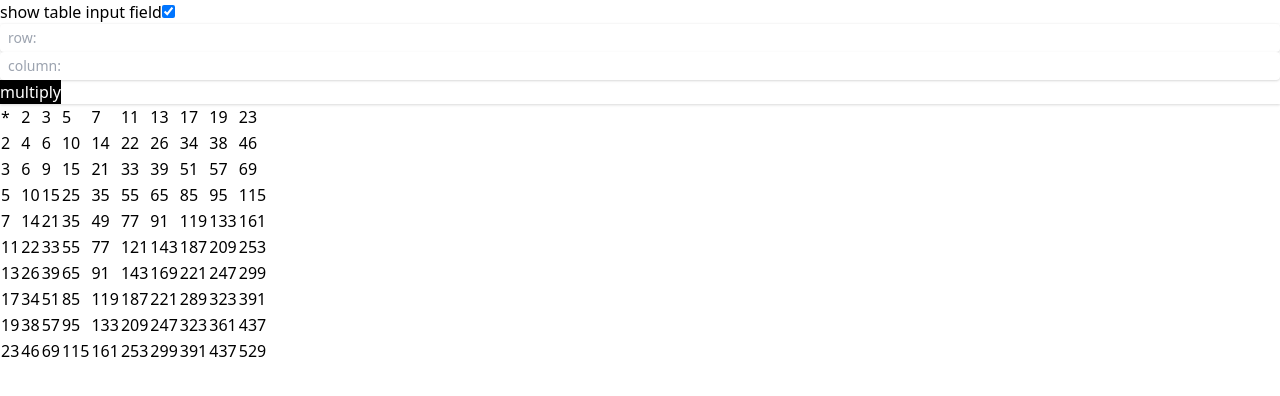
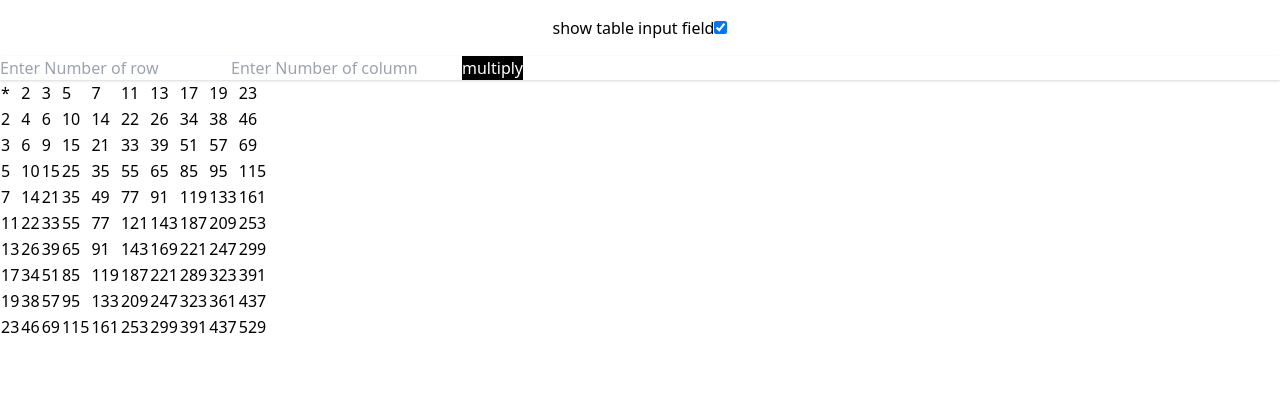
Before and after one commit to kromate/lixy-code-test, a Nuxt app: page / in a window 1280 px wide. Shown: the top 396 px of the page. Built offline with nearby package versions, Linux system fonts and the light colour scheme.

Commit message:
uodated style

```diff
--- a/pages/index.vue
+++ b/pages/index.vue
@@ -1,6 +1,6 @@
 <template>
 <div class="w-full flex flex-col justify-center">
-  <div class="switch flex items-center">
+  <div class="switch flex items-center justify-center my-4">
     <p v-if="show">show table input field</p>
     <p v-else>Do not show table input field</p>
       <div class="switch-container">
@@ -9,11 +9,11 @@
       </div>
   </div>
   <div v-if="show" class="shadow">
-  <input id="y" v-model="row" type="number" placeholder="row: "
-  class="relative outline-none rounded py-1 px-2 w-full bg-white shadow text-sm text-gray-700 placeholder-gray-400 focus:outline-none focus:shadow-outline"
+  <input id="y" v-model="row" type="number" placeholder="Enter Number of row"
+  class="form__input"
   />
-  <input id="x" v-model="column" type="number" placeholder="column: "
-  class="relative outline-none rounded py-1 px-2 w-full bg-white shadow text-sm text-gray-700 placeholder-gray-400 focus:outline-none focus:shadow-outline"
+  <input id="x" v-model="column" type="number" placeholder="Enter Number of column"
+  class="form__input"
   />
   <button class="bg-black text-white"  @click="create(row, column)">multiply</button>
 
--- a/static/main.css
+++ b/static/main.css
@@ -1,3 +1,14 @@
+:root {
+    --primary-light: #8abdff;
+    --primary: #6d5dfc;
+    --primary-dark: #5b0eeb;
+    --white: #FFFFFF;
+    --greyLight-1: #E4EBF5;
+    --greyLight-2: #c8d0e7;
+    --greyLight-3: #bec8e4;
+    --greyDark: #9baacf;
+  }
+
 html,
 body {
   font-size: 16px;
@@ -18,7 +29,7 @@ body {
 }
 ::-webkit-scrollbar-thumb {
   background-color: rgba(108, 121, 119, 0.44);
-  border: 2px solid #fff;
+  border: 2px solid var(--white);
   border-radius: 1rem;
 }
 
@@ -88,8 +99,6 @@ table.neumorphic td:hover::after {
 
 }
 
-
-/*  SWITCH  */
 .switch {
     grid-column: 1/2;
     display: grid;
@@ -102,14 +111,14 @@ table.neumorphic td:hover::after {
     display: none;
   }
   .switch-container {
-  width: 6rem;
+    width: 4rem;
   }
   .switch-container label {
     display: flex;
     align-items: center;
     width: 100%;
-  height: 3rem;
-  box-shadow: 0.3rem 0.3rem 0.6rem #c8d0e7, -0.2rem -0.2rem 0.5rem #FFFFFF;
+    height: 2rem;
+    box-shadow: 0.3rem 0.3rem 0.6rem var(--greyLight-2), -0.2rem -0.2rem 0.5rem var(--white);
     background: rgba(255, 255, 255, 0);
     position: relative;
     cursor: pointer;
@@ -119,10 +128,10 @@ table.neumorphic td:hover::after {
     content: "";
     position: absolute;
     left: 0.4rem;
-  width: 2.1rem;
-  height: 2.1rem;
+    width: 1.3rem;
+    height: 1.3rem;
     border-radius: 50%;
-  background: #9baacf;
+    background: var(--greyDark);
     transition: all 0.4s ease;
   }
   .switch-container label::before {
@@ -130,14 +139,82 @@ table.neumorphic td:hover::after {
     width: 100%;
     height: 100%;
     border-radius: inherit;
-  background: linear-gradient(330deg, #5b0eeb 0%, #6d5dfc 50%, #8abdff 100%);
+    background: linear-gradient(330deg, var(--primary-dark) 0%, var(--primary) 50%, var(--primary-light) 100%);
     opacity: 0;
     transition: all 0.4s ease;
   }
-.switch input:checked  {
+  .switch input:checked ~ label::before {
     opacity: 1;
   }
-.switch input:checked  {
+  .switch input:checked ~ label::after {
     left: 57%;
-  background: grey;
+    background: var(--greyLight-1);
   }
+
+/* INPUT */
+  .form__input {
+    width: 20.4rem;
+    height: 4rem;
+    border: none;
+    border-radius: 1rem;
+    font-size: 1.4rem;
+    padding-left: 1.4rem;
+    box-shadow: inset 0.2rem 0.2rem 0.5rem var(--greyLight-2), inset -0.2rem -0.2rem 0.5rem var(--white);
+    background: none;
+    font-family: inherit;
+    color: var(--greyDark);
+  }
+  .form__input::-moz-placeholder {
+    color: var(--greyLight-3);
+  }
+  .form__input:-ms-input-placeholder {
+    color: var(--greyLight-3);
+  }
+  .form__input::placeholder {
+    color: var(--greyLight-3);
+  }
+  .form__input:focus {
+    outline: none;
+    box-shadow: 0.3rem 0.3rem 0.6rem var(--greyLight-2), -0.2rem -0.2rem 0.5rem var(--white);
+  }
+
+
+  .btn {
+    width: 15rem;
+    height: 4rem;
+    border-radius: 1rem;
+    box-shadow: 0.3rem 0.3rem 0.6rem var(--greyLight-2), -0.2rem -0.2rem 0.5rem var(--white);
+    justify-self: center;
+    display: flex;
+    align-items: center;
+    justify-content: center;
+    cursor: pointer;
+    transition: 0.3s ease;
+  }
+  .btn__primary {
+    grid-column: 1/2;
+    grid-row: 4/5;
+    background: var(--primary);
+    box-shadow: inset 0.2rem 0.2rem 1rem var(--primary-light), inset -0.2rem -0.2rem 1rem var(--primary-dark), 0.3rem 0.3rem 0.6rem var(--greyLight-2), -0.2rem -0.2rem 0.5rem var(--white);
+    color: var(--greyLight-1);
+  }
+  .btn__primary:hover {
+    color: var(--white);
+  }
+  .btn__primary:active {
+    box-shadow: inset 0.2rem 0.2rem 1rem var(--primary-dark), inset -0.2rem -0.2rem 1rem var(--primary-light);
+  }
+  .btn__secondary {
+    grid-column: 1/2;
+    grid-row: 5/6;
+    color: var(--greyDark);
+  }
+  .btn__secondary:hover {
+    color: var(--primary);
+  }
+  .btn__secondary:active {
+    box-shadow: inset 0.2rem 0.2rem 0.5rem var(--greyLight-2), inset -0.2rem -0.2rem 0.5rem var(--white);
+  }
+  .btn p {
+    font-size: 1.6rem;
+  }
```
Lines whose indentation alone changed are shown as unchanged.
